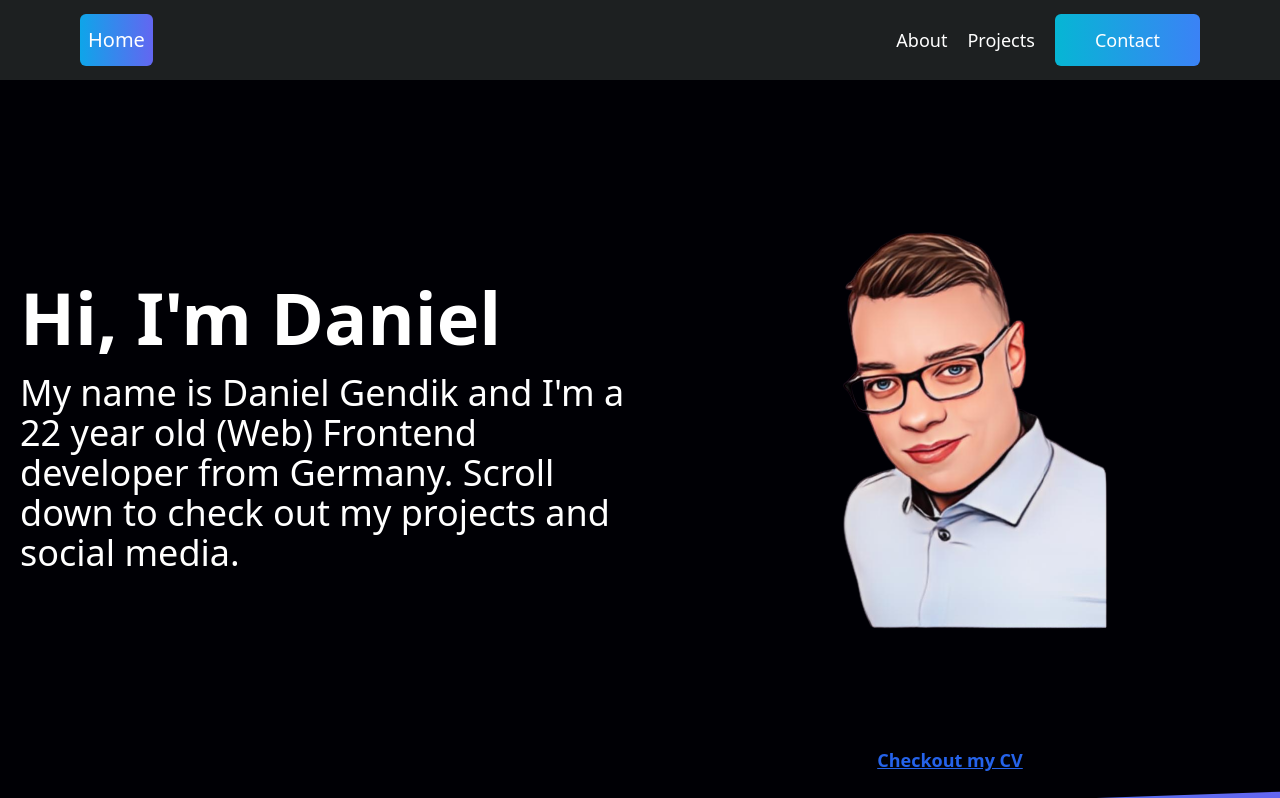
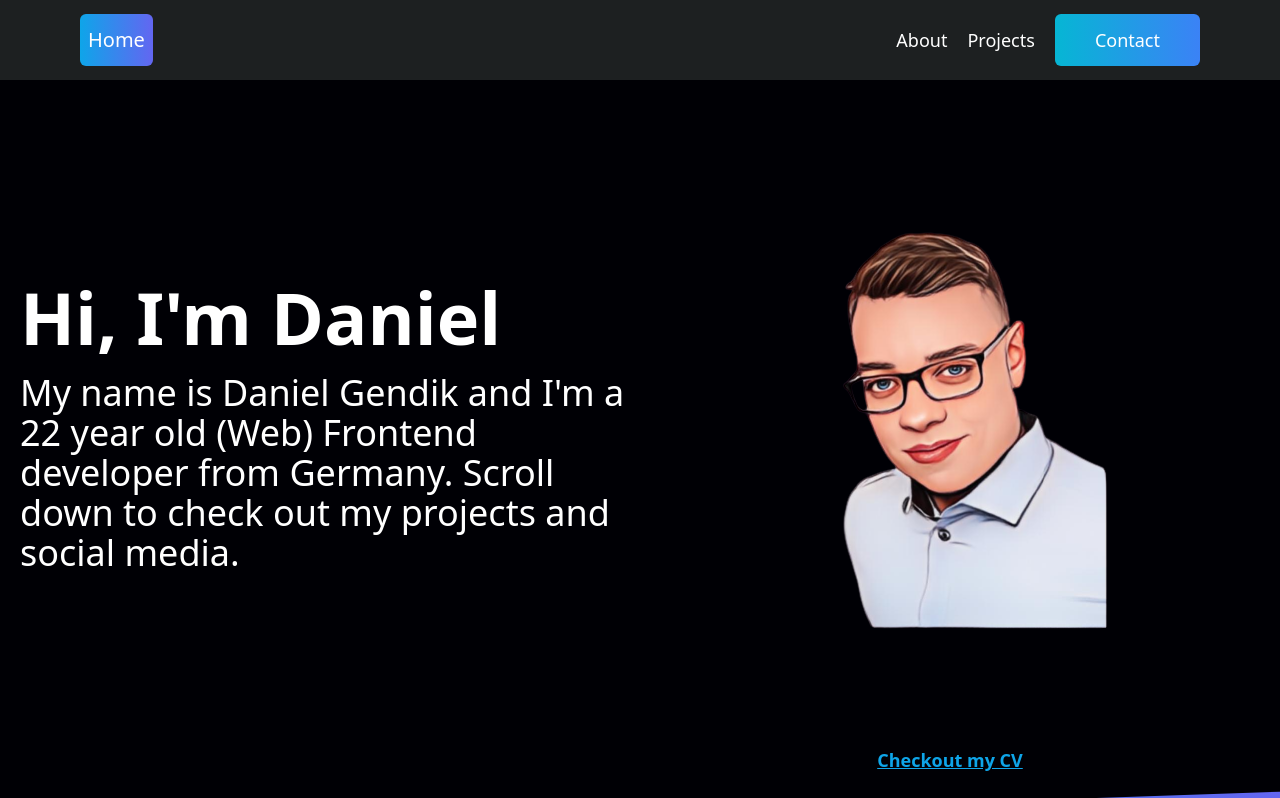
Before and after one commit to danielgen01/Portfolio-Daniel-G, a React (Vite) app: page / in a window 1280 px wide. Shown: the top 798 px of the page. Built offline with nearby package versions, Linux system fonts and the light colour scheme.

Commit message:
change cv text color

```diff
--- a/src/components/MainBanner.tsx
+++ b/src/components/MainBanner.tsx
@@ -27,7 +27,7 @@ const MainBanner: React.FC = () => {
           <div className="download-ctn flex justify-center">
             <a
               href={CV}
-              className="underline-offset-1 text-blue-600 underline font-bold  text-lg"
+              className="underline-offset-1 text-sky-500 underline font-bold  text-lg"
               target="_blank"
             >
               Checkout my CV
```
